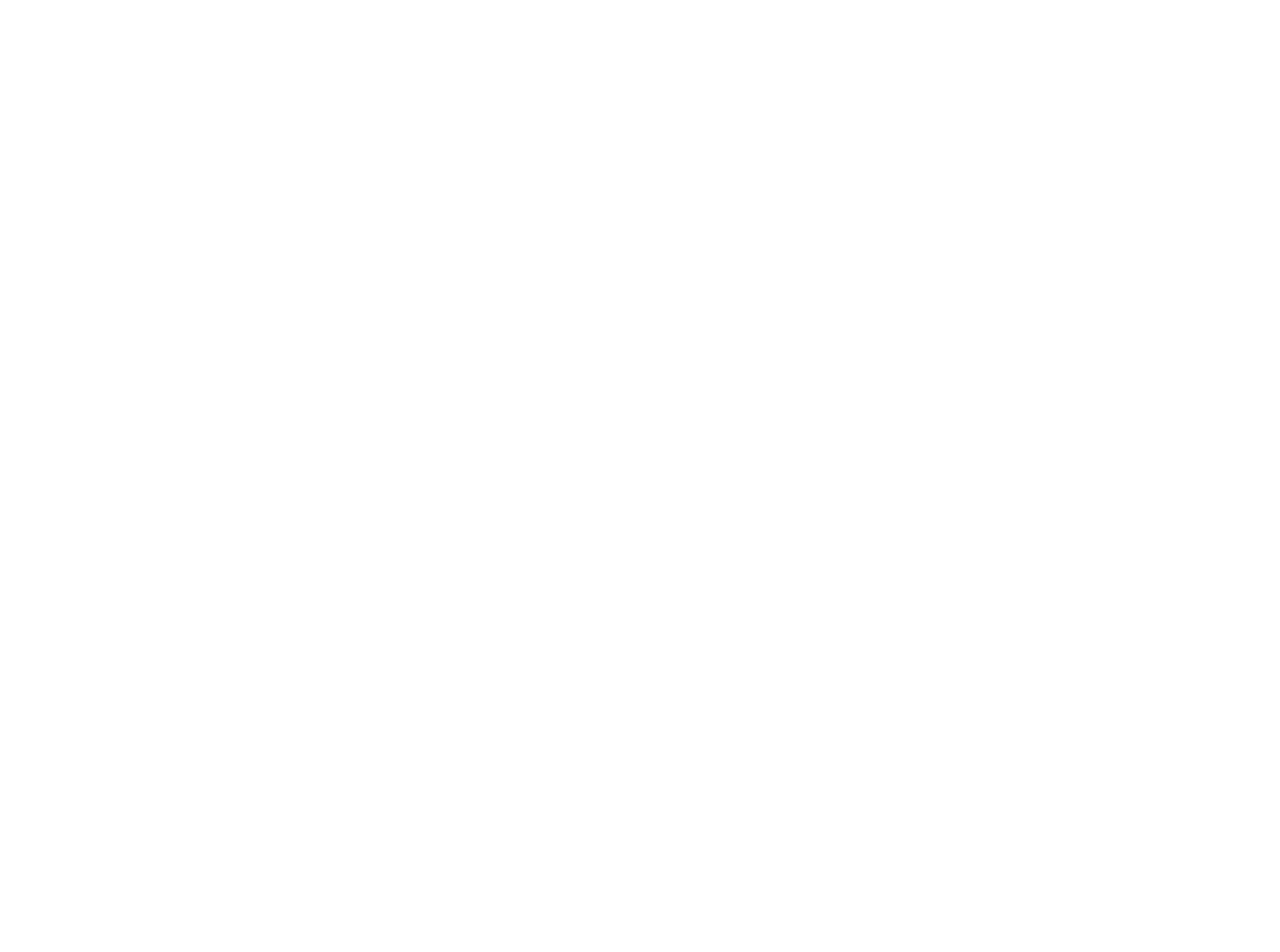
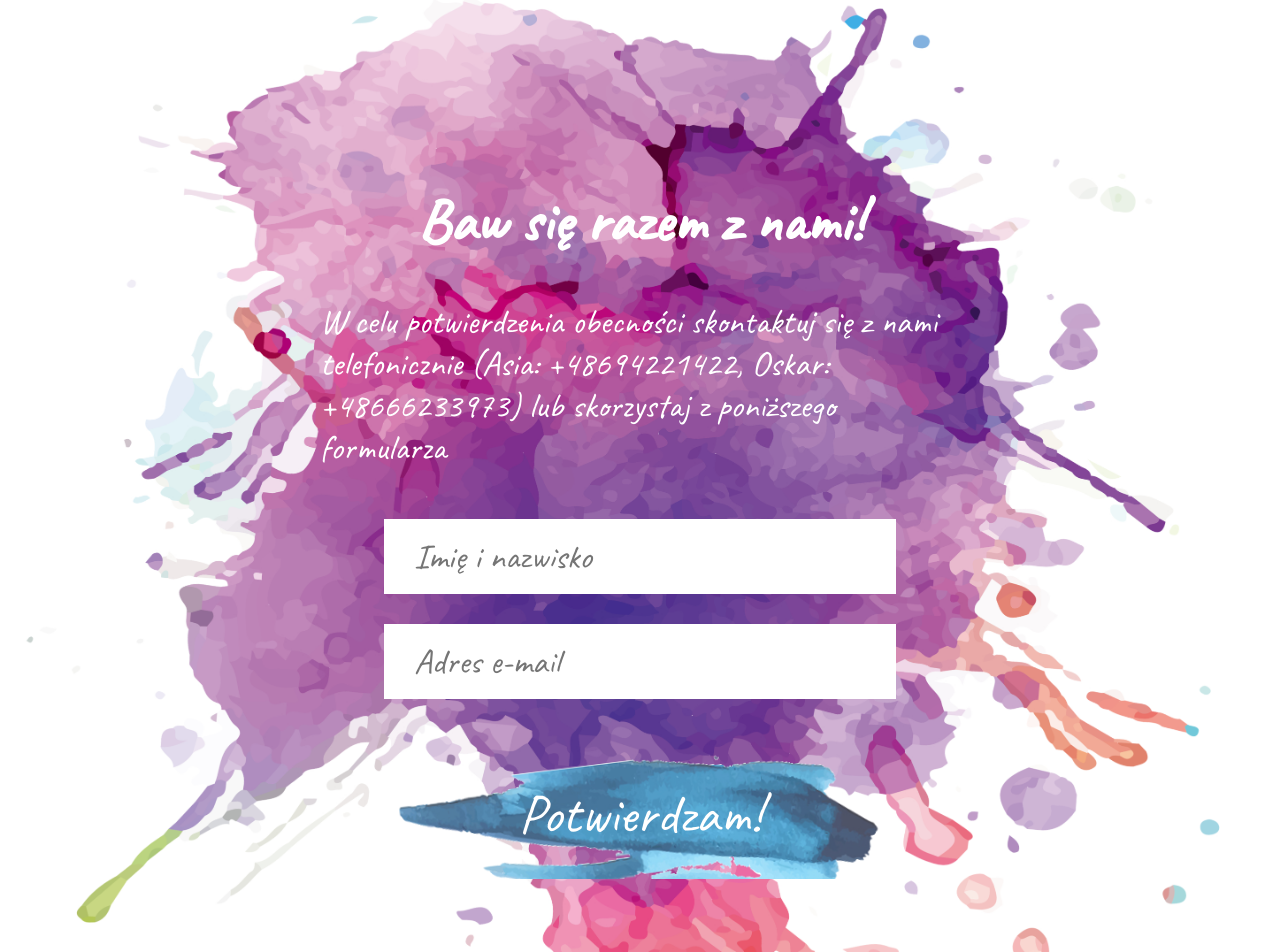
Before and after one commit to OskarGrzelak/Wedsite, a React (Create React App) app: page / in a window 1280 px wide. Shown: the part 5323-6275 px from the top of the page. Before the commit the page ends 3127 px from the top, so only its background shows below. Built offline with nearby package versions, Linux system fonts and the light colour scheme.

Commit message:
form section

```diff
--- a/src/App.js
+++ b/src/App.js
@@ -5,6 +5,9 @@
 import Frame from './Components/Frame/Frame';
 import Info from './Components/Info/Info';
 import ClickToAction from './Components/ClickToAction/ClickToAction';
+import Schedule from './Components/Schedule/Schedule';
+import Features from './Components/Features/Features';
+import Form from './Components/Form/Form';
 
 function App() {
     return (
@@ -14,6 +17,9 @@
             <Frame />
             <Info />
             <ClickToAction />
+            <Schedule />
+            <Features />
+            <Form />
         </Layout>
     );
 }
--- /dev/null
+++ b/src/Components/Form/Form.js
@@ -0,0 +1,14 @@
+import React from 'react';
+import styles from './Form.module.css';
+
+const form = () => (
+    <div className={styles.Form}>
+        <h3>Baw się razem z nami!</h3>
+        <p>W celu potwierdzenia obecności skontaktuj się z nami telefonicznie (Asia: +48694221422, Oskar: +48666233973) lub skorzystaj z poniższego formularza</p>
+        <input type="text" placeholder="Imię i nazwisko" />
+        <input type="email" placeholder="Adres e-mail" />
+        <button>Potwierdzam!</button>
+    </div>
+);
+
+export default form;
--- /dev/null
+++ b/src/Components/Form/Form.module.css
@@ -0,0 +1,49 @@
+.Form {
+    padding: 10rem 0;
+    background-image: url('../../Assets/Images/splash_magenta.jpg');
+    background-size: cover;
+    background-position: top;
+    display: flex;
+    flex-direction: column;
+    align-items: center;
+}
+
+.Form h3 {
+    font-size: 6rem;
+    color: #FFFFFF;
+    margin: 15rem 0 5rem;
+}
+
+.Form p {
+    font-size: 3.5rem;
+    line-height: 1.2;
+    width: 50%;
+    margin: 0 auto 5rem;
+    color: #FFFFFF;
+}
+
+.Form input {
+    background-color: #FFFFFF;
+    border: none;
+    padding: 1.5rem 3rem;
+    font-size: 3.5rem;
+    font-family: inherit;
+    width: 40%;
+}
+
+.Form input:not(:last-of-type) {
+    margin-bottom: 3rem;
+}
+
+.Form button {
+    border: none;
+    background-color: transparent;
+    color: #ffffff;
+    font-size: 5.5rem;
+    font-family: inherit;
+    padding: 3rem 12rem;
+    background-image: url("../../Assets/Images/button_blue.png");
+    background-size: cover;
+    background-position: top;
+    margin-top: 5rem;
+}
```
Also changed, not shown: src/Assets/Images/button_blue.png (added), src/Assets/Images/splash_magenta.jpg (added).
